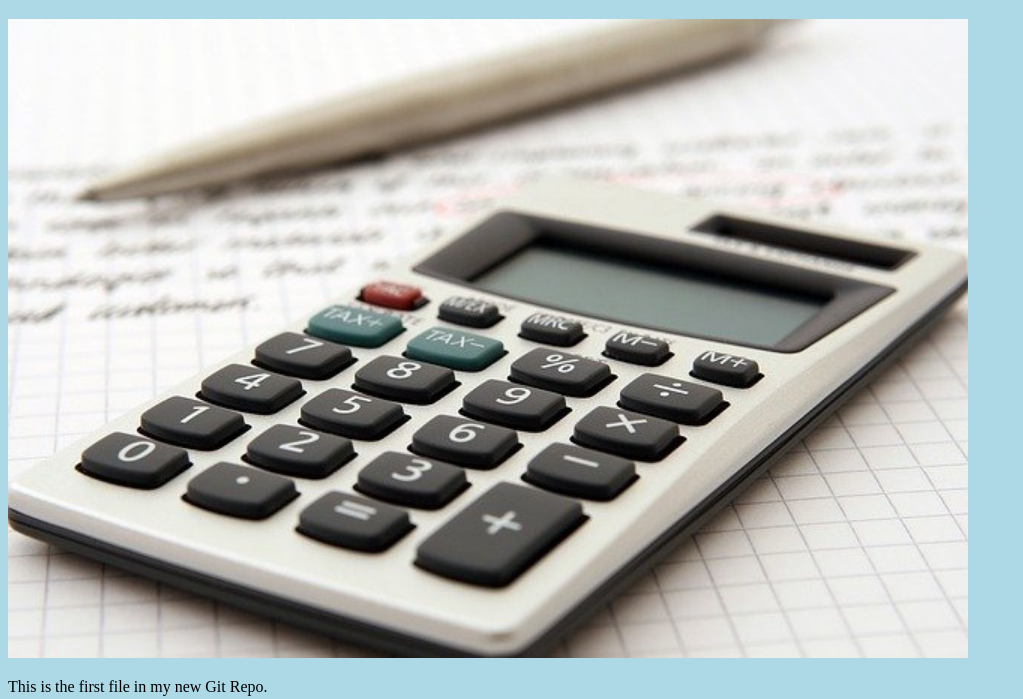
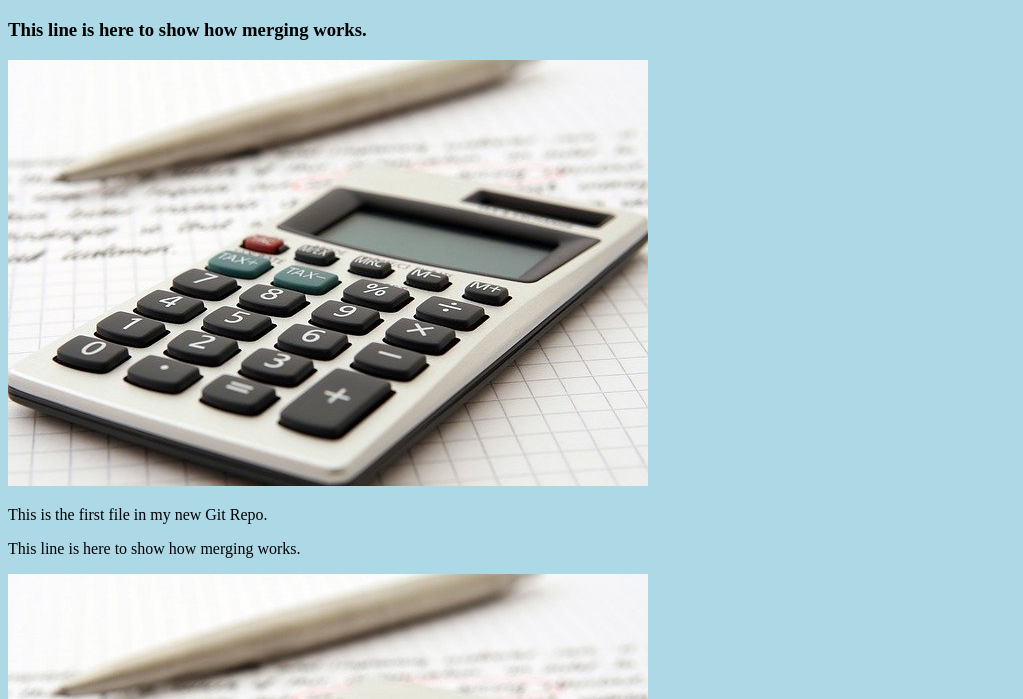
Before and after one commit to kali25-stack/kali25, a plain HTML site: page index.html in a window 1280 px wide. Shown: the part 61-760 px from the top of the page, without its empty margins (0-1023 px from the left). Drawn offline with Linux system fonts and the light colour scheme.

Commit message:
i made some changes

```diff
--- a/index.html
+++ b/index.html
@@ -7,7 +7,8 @@
 <body>
 
 <h1>Hello world!</h1>
-<div><img src="img_hello_world.jpg" alt="Hello World from Space" style="width:100%;max-width:960px"></div>
+<h3>This line is here to show how merging works.</h3>
+<div><img src="img_hello_world.jpg" alt="Hello World from Space" style="width:100%;max-width:640px"></div>
 <p>This is the first file in my new Git Repo.</p>
 <p>This line is here to show how merging works.</p>
 <div><img src="img_hello_git.jpg" alt="Hello Git" style="width:100%;max-width:640px"></div>
```
